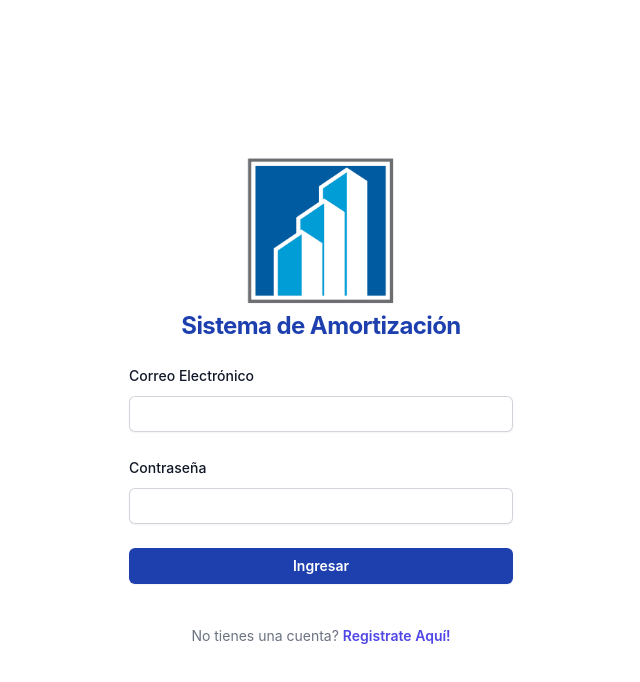
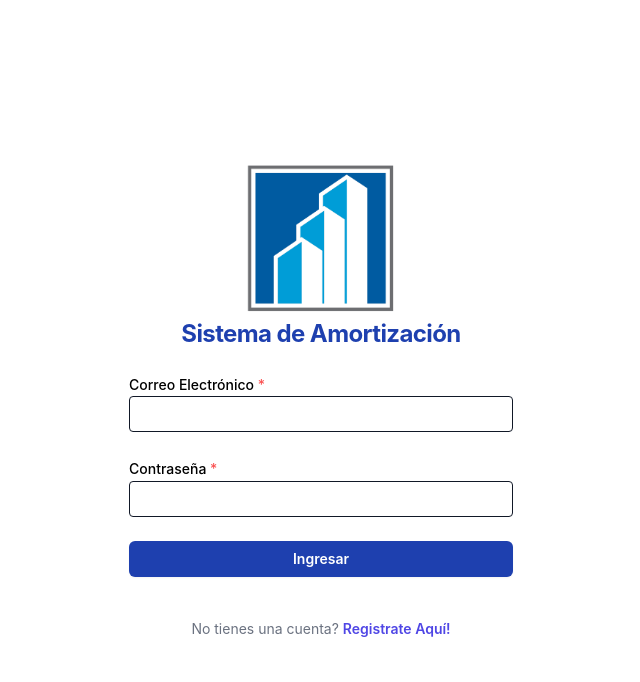
Before and after one commit to Puetate/simulator-amortization-app, a React (Vite) app: page /login in a window 1280 px wide. Shown: the top 682 px of the page, without its empty margins (319-959 px from the left). Built offline with nearby package versions, Linux system fonts and the light colour scheme.

Commit message:
Refactor login form component

```diff
--- a/src/pages/Login/components/FormLogin.tsx
+++ b/src/pages/Login/components/FormLogin.tsx
@@ -6,7 +6,6 @@ import { useSessionStore } from "../../../store";
 import * as Yup from "yup";
 import { useForm, yupResolver } from "@mantine/form";
 import loginService from "../services/loginService";
-import { useState } from "react";
 
 export interface Credentials {
     email: string;
@@ -26,7 +25,6 @@ const validationSchema = Yup.object<Credentials>().shape({
 });
 
 export default function FormLogin() {
-    const [loading, setLoading] = useState(false);
     const { setUser, setToken } = useSessionStore();
 
 
@@ -38,13 +36,11 @@ export default function FormLogin() {
 
     const handleSubmit = async (credentials: Credentials) => {
         const res = await loginService(credentials);
-        if (res.error || res == null) return setLoading(false);
-
+        if (res.user && res.token) {
             setUser(res.user);
             setToken(res.token);
         }
-
-
+    }
 
 
     return (
@@ -52,53 +48,46 @@ export default function FormLogin() {
         <Box className="bg-white flex items-center justify-center h-full w-1/3 mx-auto">
         <div className="sm:mx-auto sm:w-96 sm:max-w-full">
             <div className="sm:mx-auto sm:w-96 sm:max-w-full">
-                        <img className="mx-auto h-55 w-40" src={logo} alt="Your Company" />
+            <img
+                className="mx-auto h-55 w-40"
+                src={logo}
+                alt="Your Company"
+            />
             <Text className="text-center text-2xl font-bold leading-9 tracking-tight text-blue-800">
                 Sistema de Amortización
             </Text>
             </div>
-
-                    <div className="mt-5 sm:mx-auto sm:w-full sm:max-w-sm">
-                        <form className="space-y-6">
-                            <div>
-                                <label
-                                    htmlFor="email"
-                                    className="block text-sm font-medium leading-6 text-gray-900"
-                                > Correo Electrónico
-                                </label>
-                                <div className="mt-2">
-                                    <input
+            <div className="mt-5">
+            <form className="space-y-6"  onSubmit={form.onSubmit(handleSubmit)}>
+                <TextInput
                 id="email"
                 name="email"
                 type="email"
+                label="Correo Electrónico"
                 autoComplete="email"
                 required
-                                        className="block w-full rounded-md border-0 py-1.5 text-gray-900 shadow-sm ring-1 ring-inset ring-gray-300 placeholder:text-gray-400 focus:ring-1 focus:ring-inset focus:ring-indigo-500 sm:text-sm sm:leading-6"
+                withAsterisk
+                classNames={{
+                    input: "border-gray-900 placeholder:text-gray-500",
+                }}
+                {...form.getInputProps("email")}
                 />
-                                </div>
-                            </div>
 
-                            <div>
-                                <div className="flex items-center justify-between">
-                                    <label
-                                        htmlFor="password"
-                                        className="block text-sm font-medium leading-6 text-gray-900"
-                                    >
-                                        Contraseña
-                                    </label>
-                                </div>
-                                <div className="mt-2">
-                                    <input
+                <TextInput
                 id="password"
                 name="password"
                 type="password"
+                label="Contraseña"
                 autoComplete="current-password"
                 required
-                                        className="block w-full rounded-md border-0 py-1.5 text-gray-900 shadow-sm ring-1 ring-inset ring-gray-300 placeholder:text-gray-400 focus:ring-1 focus:ring-inset focus:ring-indigo-500 sm:text-sm sm:leading-6"
+                withAsterisk
+                classNames={{
+                    input: "border-gray-900 placeholder:text-gray-500",
+                }}
+                {...form.getInputProps("password")}
                 />
-                                </div>
-                            </div>
             <div>
+
                 <Button
                     type="submit"
                     className="flex w-full justify-center rounded-md bg-blue-800 px-3 py-1.5 text-sm font-semibold leading-6 text-white shadow-sm hover:bg-indigo-500 focus-visible:outline focus-visible:outline-2 focus-visible:outline-offset-2 focus-visible:outline-indigo-600"
@@ -107,16 +96,17 @@ export default function FormLogin() {
                 </Button>
                 </div>
             </form>
+            </div>
 
             <p className="mt-10 text-center text-sm text-gray-500">
             No tienes una cuenta?{" "}
             <Link
                 to={PublicRoutes.register}
                 className="font-semibold leading-6 text-indigo-600 hover:text-indigo-500"
-                            > Registrate Aquí!
+            >
+                Registrate Aquí!
             </Link>
             </p>
-                    </div>
         </div>
         </Box>
     </>
```
Lines whose indentation alone changed are shown as unchanged.
